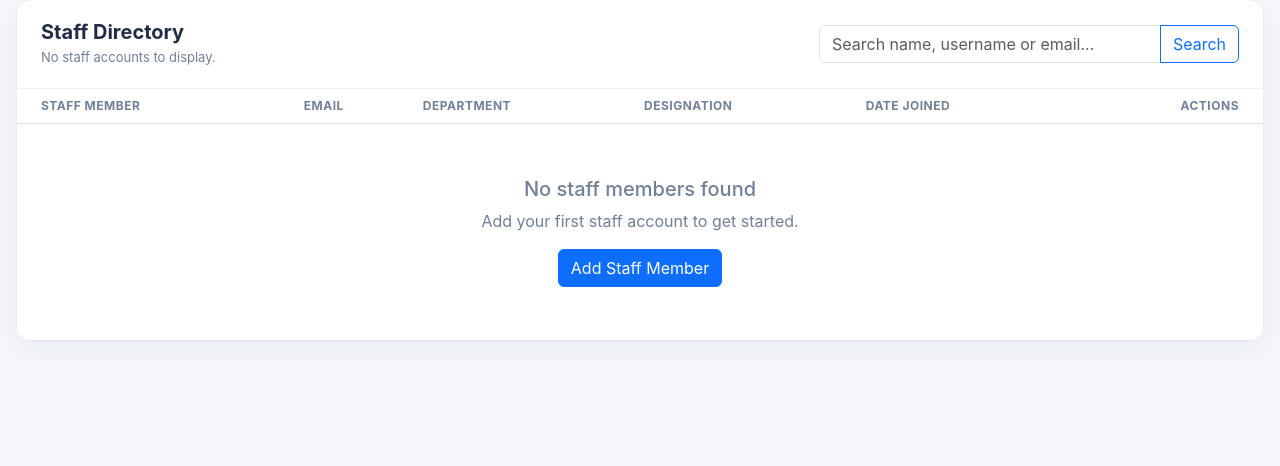
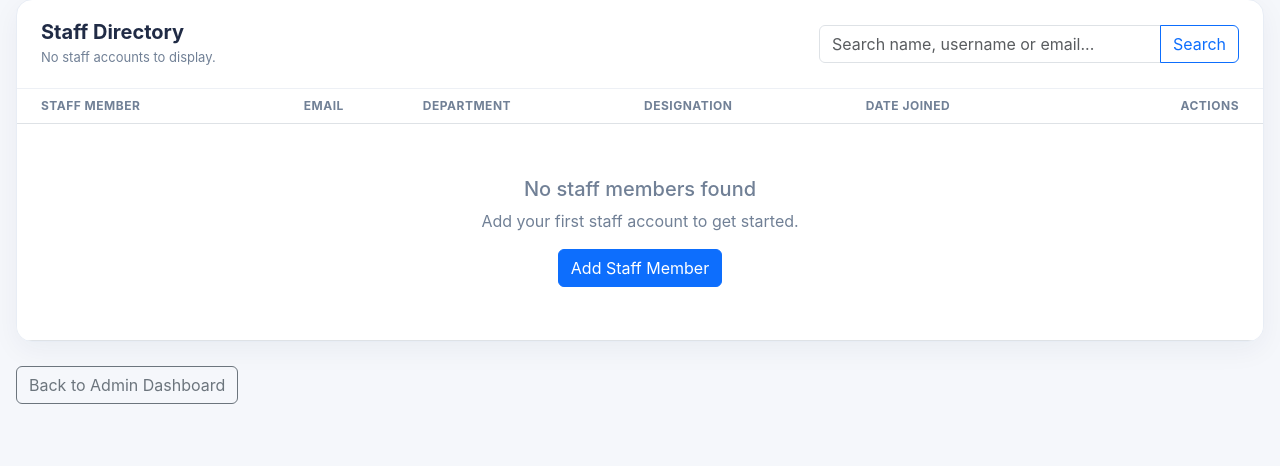
Before and after one commit to Yashtiwari786/college-helpdesk, a Django app: template templates/admin_panel/staff.html in a window 1280 px wide. Shown: the part 126-592 px from the top of the page. Run offline with Django 5.2, Linux system fonts and the light colour scheme; the template is opened without the code that fills it, so the values that code supplies are empty.

Commit message:
back button on admin staff  page

```diff
--- a/templates/admin_panel/staff.html
+++ b/templates/admin_panel/staff.html
@@ -162,5 +162,11 @@
             </table>
         </div>
     </div>
+     <div class="mt-4">
+        <a href="{% url 'helpdesk:admin_dashboard' %}"
+           class="btn btn-outline-secondary">
+            <i class="bi bi-arrow-left"></i> Back to Admin Dashboard
+        </a>
+    </div>
 </div>
 {% endblock %}
```
